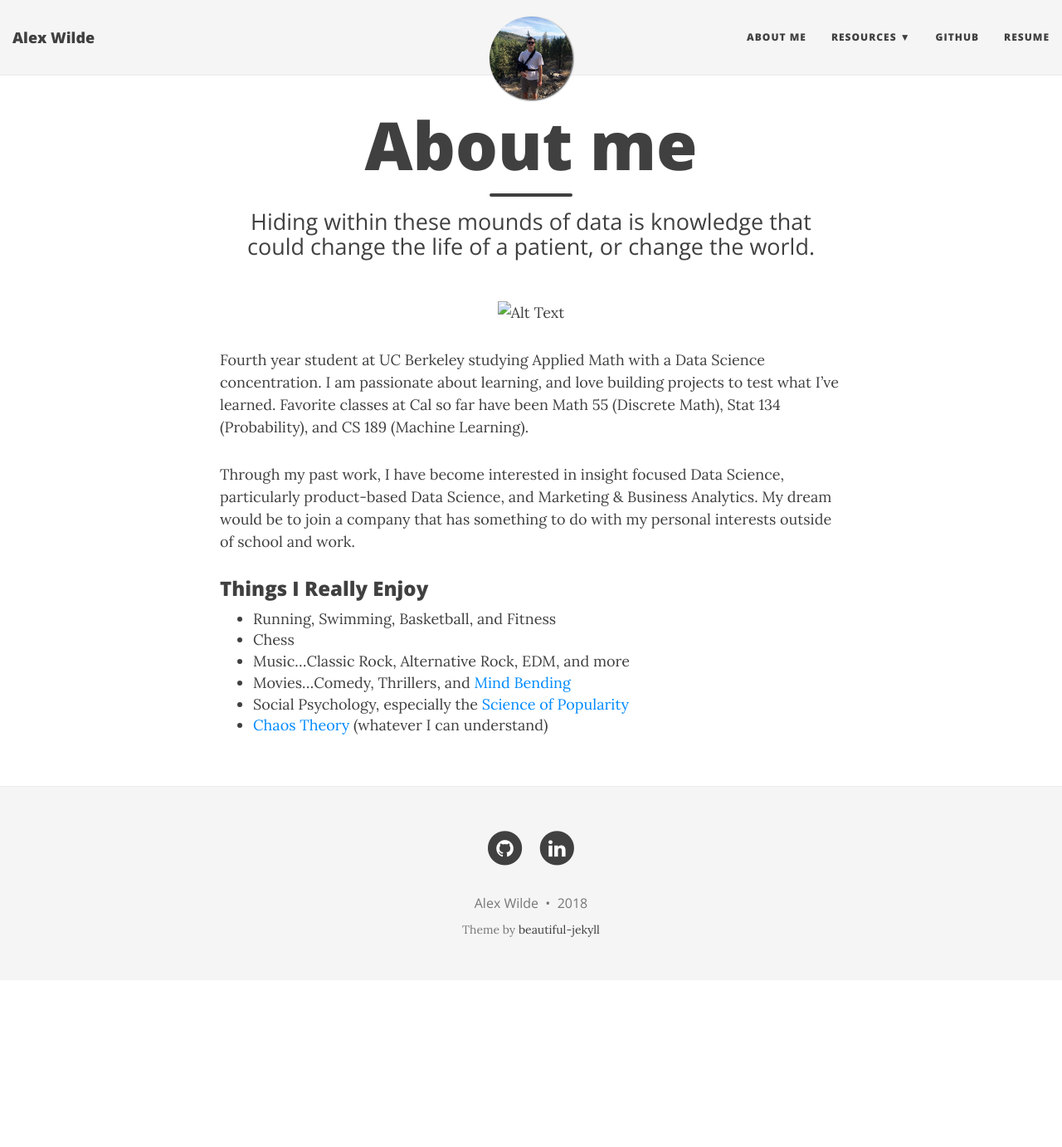
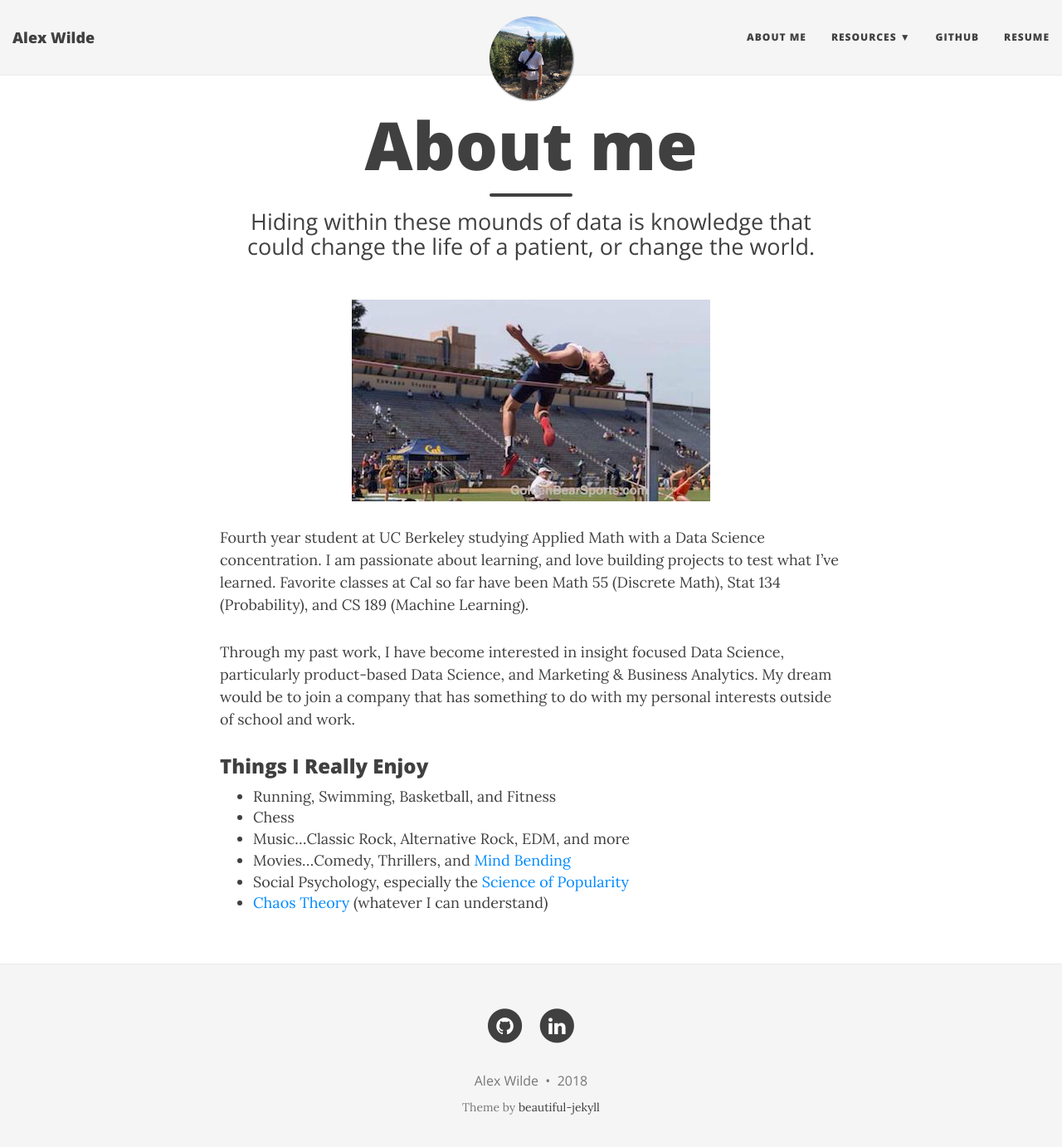
Before and after one commit to awilde27/awilde27.github.io, a Jekyll site: the page built from aboutme.md, in a window 1280 px wide and 1395 px high. Shown: the top 1382 px of the window at 83% size. Built offline with Jekyll 4.4.1, drawn with Linux system fonts in a browser that asks for light colours; nearby versions of some CDN libraries.

Commit message:
fixed image on aboutme

```diff
--- a/aboutme.md
+++ b/aboutme.md
@@ -6,7 +6,7 @@ subtitle: Hiding within these mounds of data is knowledge that could change the
 
 <div style="text-align:center" markdown="1">
 
-![Alt Text](/img/high_jump.jpeg)
+![Alt Text](/imgs/high_jump.jpeg)
 
 </div>
 
```
